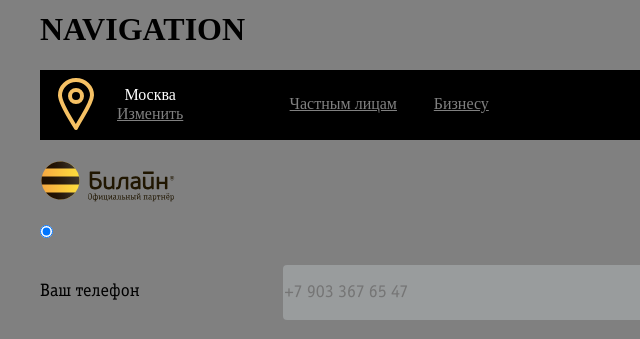
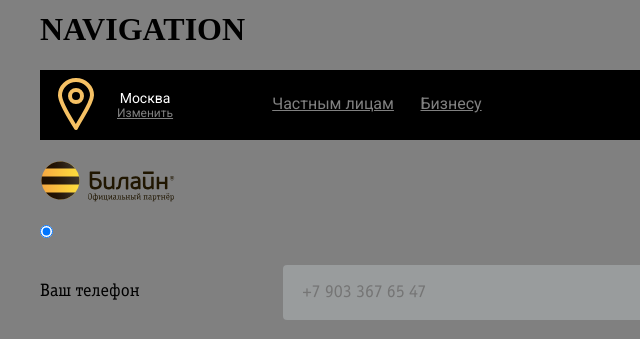
Before and after one commit to AlexeySinitisin/ui-kit-begin, a plain HTML site: page index.html in a window 1280 px wide. Shown: the part 431-770 px from the top of the page, 0-640 px from the left. Drawn offline with Linux system fonts and the light colour scheme; a web font is replaced by a local one.

Commit message:
fix errors with fonts
fix errors with fonts

```diff
--- a/css/components/form.css
+++ b/css/components/form.css
@@ -21,4 +21,5 @@
     height: 55px;
     width: 630px;
     border:none;
+    padding-left: 20px;
 }
--- a/css/components/navigation.css
+++ b/css/components/navigation.css
@@ -12,6 +12,23 @@
     width: 100%;
     max-width: 1290px;
     margin: 0 auto;
+}
+
+.nav__city-now {
+    font-family: Roboto;
+    font-style: normal;
+    font-weight: normal;
+    font-size: 14px;
+    line-height: 16px;
+    color: #FFFFFF;
+}
+
+.nav__city-change {
+    font-family: Roboto;
+    font-style: normal;
+    font-weight: normal;
+    font-size: 12px;
+    line-height: 14px;
 }
 
 .nav {
@@ -64,6 +81,12 @@
     height: 100%;
     align-items: center;
     justify-content: center;
+    font-family: Roboto;
+    font-style: normal;
+    font-weight: normal;
+    font-size: 16px;
+    line-height: 19px;
+    border-bottom:2px solid black;
 }
 
 .nav__menu-link_business {
@@ -72,6 +95,12 @@
     display: flex;
     align-items: center;
     justify-content: center;
+    font-family: Roboto;
+    font-style: normal;
+    font-weight: normal;
+    font-size: 16px;
+    line-height: 19px;
+    border-bottom:2px solid black;
 }
 
 .nav__menu-link {
--- a/css/font.css
+++ b/css/font.css
@@ -1,6 +1,7 @@
 @import url('https://fonts.googleapis.com/css2?family=Oswald:wght@200;300;400;500;600;700&display=swap');
 @import url('https://fonts.googleapis.com/css2?family=Open+Sans:ital,wght@0,300;0,400;0,600;0,700;0,800;1,300;1,400;1,600;1,700;1,800&display=swap');
 @import url('https://fonts.googleapis.com/css2?family=Titillium+Web:ital,wght@0,200;0,300;0,400;0,600;0,700;0,900;1,200;1,300;1,400;1,600;1,700&display=swap');
+@import url('https://fonts.googleapis.com/css2?family=Roboto:ital,wght@0,100;0,300;0,400;0,500;0,700;0,900;1,100;1,300;1,400;1,500;1,700;1,900&display=swap');
 @font-face {
     font-family: "OfficinaSerifBookC";
     src: url("../font/OfficinaSerifBookC.ttf");
```
